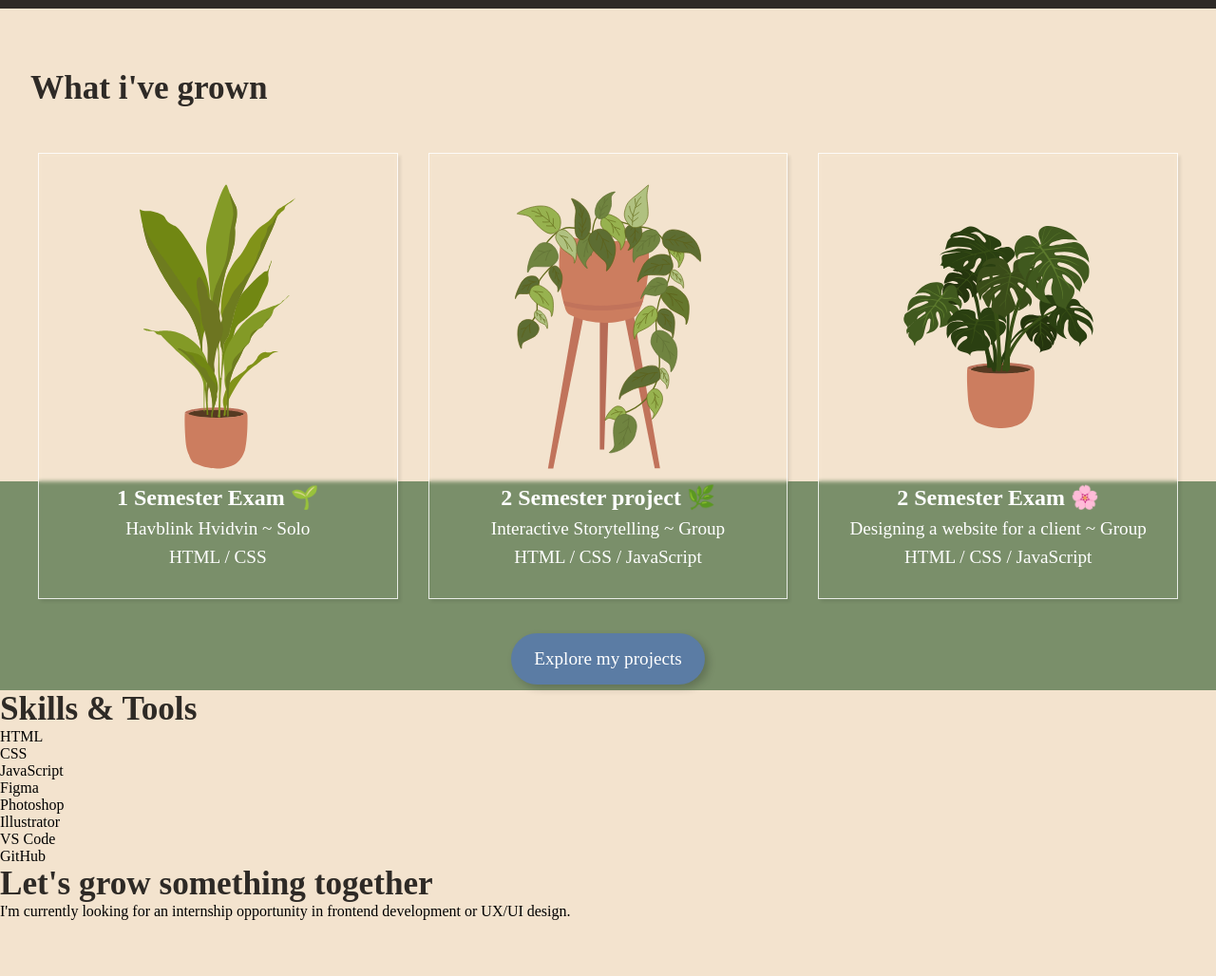
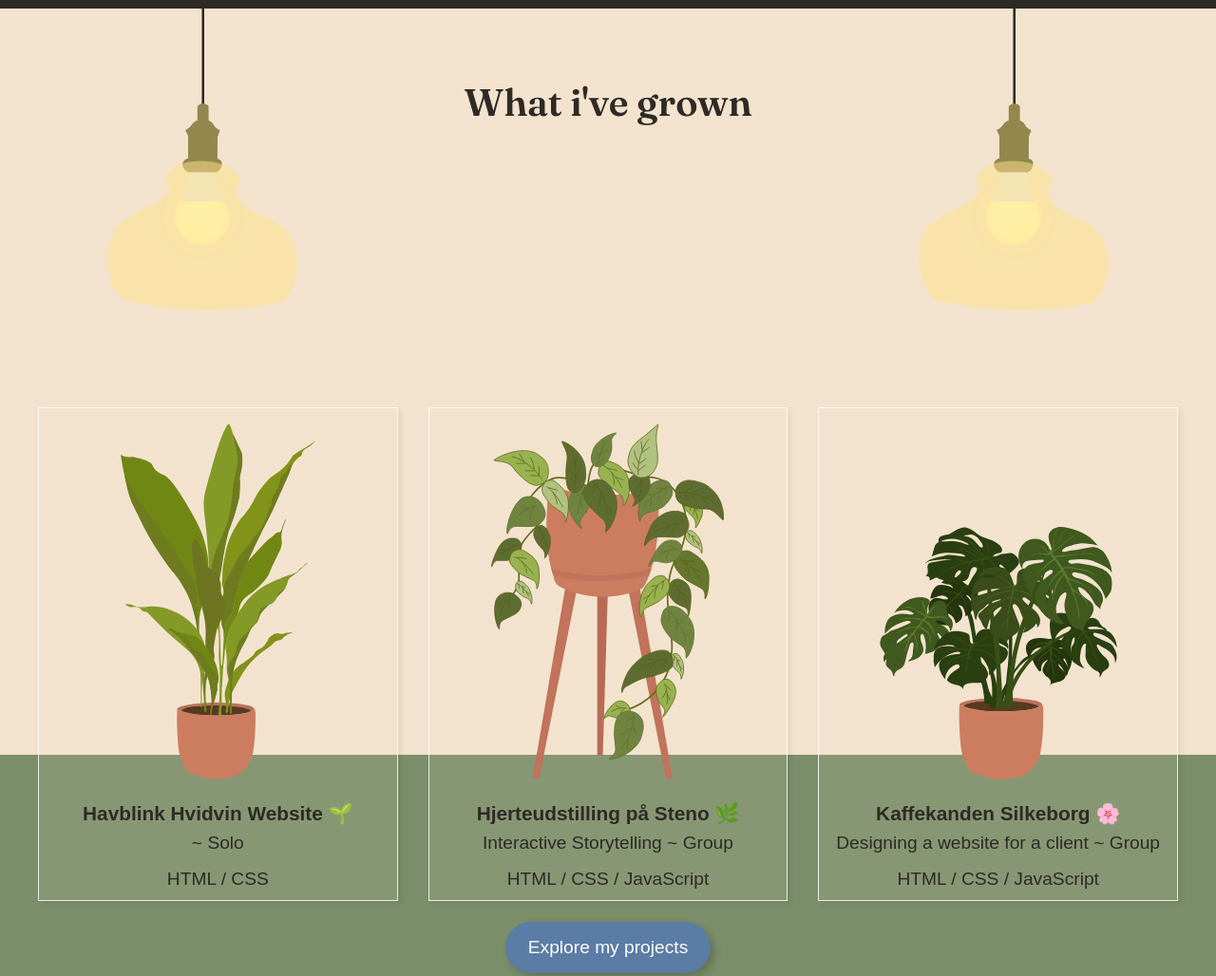
Before and after one commit to SabiRosen/Portfolio-plant, a plain HTML site: page index.html in a window 1280 px wide. Shown: the part 1484-2512 px from the top of the page at 95% size. Drawn offline with Linux system fonts and the light colour scheme.

Commit message:
Forside
Flere ændringer til forsiden, rotation tilføjet til projekt kortene

```diff
--- a/index.html
+++ b/index.html
@@ -6,7 +6,8 @@
     <title>Sabina ~ Digital Garden Portfolio</title>
     <link rel="icon" href="images/logo.svg" type="image/x-icon">
 
-    <link rel ="stylesheet" href="styles.css">
+    <link rel="stylesheet" href="styles.css">
+    <link rel="stylesheet" href="landing.css">
 </head>
 <body>
 
@@ -82,33 +83,62 @@
         <!--============projects sektion==============-->
 
         <section id="projects" class="projects">
+            <div class="projects-lamp-section">
+                <img src="images/lamp2.png" alt="Grow lamp">
                 <h2>What i've grown</h2>
+                <img src="images/lamp2.png" alt="Grow lamp">
+            </div>
 
             <div class="project-list">
-                <div class="project-card">
-                    <img src="images/tall-plant.svg" alt="Project 1">
-                    <div class="project-text">
-                        <h3>1 Semester Exam 🌱</h3>
-                        <p>Havblink Hvidvin ~ Solo</p>
+                <div class="project-flip-card">
+                    <div class="project-flip-card-inner">
+                        <div class="project-flip-card-front">
+                            <img src="images/tall-plant.svg" alt="Project 1 Front">
+                            <h3>Havblink Hvidvin Website 🌱</h3>
+                            <p>~ Solo</p>
                             <p>HTML / CSS</p>
+                        </div>
+                        <div class="project-flip-card-back">
+                            <h3>Havblink Hvidvin Website</h3>
+                            <img src="images/hvidvin-mockup.png" alt="havblink-mockup">
+                            <p>Denne opgave gik ud på at skabe en brand identitet til en vingård, Havblink Hvidvin, og eksekvere den gennem en website.</p>
+                            <p><b>Min rolle:</b> I dette projekt har jeg lavet alt fra design til programmering</p>
+                        </div>
                     </div>
                 </div>
 
-                <div class="project-card">
+                <div class="project-flip-card">
+                    <div class="project-flip-card-inner">
+                        <div class="project-flip-card-front">
                             <img src="images/hanging-plant.svg" alt="Project 2">
-                    <div class="project-text">
-                        <h3>2 Semester project 🌿</h3>
+                            <h3>Hjerteudstilling på Steno 🌿</h3>
                             <p>Interactive Storytelling ~ Group</p>
-                        <p class="tags">HTML / CSS / JavaScript</p>
+                            <p>HTML / CSS / JavaScript</p>
+                        </div>
+                        <div class="project-flip-card-back">
+                            <h3>Hjerteudstilling på Steno</h3>
+                            <img src="images/interactiv-mockup.png" alt="interactive-storytelling-mockup">
+                            <p>Denne opgave handlede om Interactive Storytelling. Vi skulle arbejde med en udstilling på Steno Museet i Aarhus, og lave en digital løsning, som kunne skabe værdi og interesse for udstillingen.</p>
+                            <p><b>Min rolle:</b>I dette projekt har jeg stået for programmering samt illustreringer af de forskellige dyr.</p>
+                        </div>
                     </div>
                 </div>
 
-                <div class="project-card">
+                <div class="project-flip-card">
+                    <div class="project-flip-card-inner">
+                        <div class="project-flip-card-front">
                             <img src="images/monstera.svg" alt="Project 3">
-                    <div class="project-text">
-                        <h3>2 Semester Exam 🌸</h3>
+                            <h3>Kaffekanden Silkeborg 🌸</h3>
                             <p>Designing a website for a client ~ Group</p>
                             <p>HTML / CSS / JavaScript</p>
+                        </div>
+                        <div class="project-flip-card-back">
+                            <h3>Kaffekanden Silkeborg</h3>
+                            <img src="images/kaffekanden-mockup.png" alt="Kaffekanden-mockup">
+                            <p>I denne opgave har vi løst et problem for kunden, Kaffekanden, som ønskede bedre sammenhæng mellem café og deres digitale tilstedeværelse, samt mere fokus på  salgsafdelingen.</p>
+                            <p><b>Min rolle:</b> I dette projekt har jeg stået for en stor del programmering samt design af fysiske elementer og kommunikation med kunden.</p>
+
+                        </div>
                     </div>
                 </div>
             </div>
--- /dev/null
+++ b/landing.css
@@ -0,0 +1,311 @@
+
+/*hero sektion*/
+
+main{
+    margin-top: 6rem;
+}
+
+.hero{
+    display: flex;
+    flex-direction: column;
+    position: relative;
+    min-height: 600px;
+}
+
+.hero-content{
+    position: relative;
+    z-index: 10;
+}
+.hero-content .intro{
+    text-align: left;
+    width: 100%;
+    padding-left: 3rem;
+    padding-top: 3rem;
+    font-size: 2.5rem;
+    font-weight: 600;
+    color: #2E2A26;
+    font-family: fraunces, serif;
+}
+
+.hero-content .sub-intro{
+    text-align: left;
+    padding-left: 3rem;
+    font-size: 1.8rem;
+    font-weight: 400;
+    color: #2E2A26;
+    margin: 1rem 0;
+}
+
+.hero-content h1{
+    text-align: center;
+    padding-left: 2rem;
+    padding-top: 5rem;
+    font-size: 4rem;
+    font-weight: 700;
+    color: #2E2A26;
+    z-index: 20;
+}
+
+.hero-content .hero-description{
+    text-align: center;
+    padding-left: 3rem;
+    font-size: 1.8rem;
+    font-weight: 400;
+    color: #2E2A26;
+    margin: 1rem 0;
+    z-index: 20;
+}
+
+.hero-illustration{
+    position: absolute;
+    display: flex;
+    right: 2rem;
+    top: -60px;
+    z-index: 1;
+}
+
+.hero-illustration img{
+    width: 430px;
+    height: auto;
+    transition: 0.5s ease-in-out;
+}
+
+.btn{
+    display: flex;
+    justify-content: center;
+    width: fit-content;
+    padding: 1rem 1.5rem;
+    background-color: #5B7CA4;
+    color: #ffffff;
+    text-decoration: none;
+    font-weight: 400;
+    font-size: 1.2rem;
+    border-radius: 50px;
+    margin: 10rem auto 0;
+    transition: 0.3s ease-in-out;
+    box-shadow: 4px 4px 8px #00000033;
+}
+.btn:hover{
+    background-color: #48628a;
+    transform: scale(1.05);
+    cursor: pointer;
+}
+
+/*about sektion*/
+
+.about{
+    display: flex;
+    flex-direction: row;
+    align-items: center;
+}
+.about-img{
+    transform: scaleX(-1);
+    width: 600px;
+}
+
+.about-img img{
+    width: 100%;
+    height: auto;
+
+}
+
+.about-content{
+    max-width: 700px;
+}
+
+.about-content p{
+    margin-top: 1rem;
+    font-size: 1.5rem;
+    font-weight: 400;
+    color: #2E2A26;
+    line-height: 1.6;
+}
+
+.about-values{
+    display: flex;
+    gap: 2rem;
+    padding-top: 4rem;
+    justify-content: center;
+}
+
+.line{
+    width: 100%;
+    height: 20px;
+    background-color: #2E2A26;
+}
+
+/*============projects sektion==============*/
+
+.projects{
+    width: 100%;
+    padding: 4rem 2rem;
+    display: flex;
+    flex-direction: column;
+    gap: 2rem;
+    align-items: center;
+    z-index: 2;
+    position: relative;
+}
+
+.projects-lamp-section{
+    display: flex;
+    gap: 1rem;
+    position: relative;
+    z-index: 2;
+    top: -70px;
+}
+.projects-lamp-section img{
+    width: 200px;
+    height: auto;
+    /* filter: drop-shadow(#eea192 2px 0px 4px) */
+}
+
+.projects-lamp-section h2{
+    font-size: 2.5rem;
+    color: #2E2A26;
+    z-index: 2;
+
+    margin: 5rem 10rem 0 10rem;
+}
+
+.project-list{
+    width: 100%;
+    max-width: 1200px;
+    display: grid;
+    grid-template-columns: repeat(3, 1fr);
+    gap: 2rem;
+    align-items: stretch;
+    color: #ffffff;
+    margin-bottom: 2rem;
+
+    position: relative;
+    z-index: 2;
+
+}
+
+.project-flip-card{
+    background-color: transparent;
+    max-width: 400px;
+    min-height: 520px;
+    border: 1px solid #ffffffd4;
+    perspective: 1000px;
+    box-shadow: 3px 3px 6px #00000012;
+}
+
+.project-flip-card-front img {
+    width: 100%;
+    max-width: 250px;
+    aspect-ratio: 2/3;
+    object-fit: contain;
+    height: auto;
+    object-position: bottom;
+    margin-bottom: 1.5rem;
+
+    align-self: center;
+}
+
+.project-flip-card-front h3{
+    font-size: 1.3rem;
+    color: #2E2A26;
+    padding-bottom: 0.5rem;
+}
+.project-flip-card-front p{
+    font-size: 1.2rem;
+    font-weight: 400;
+    color: #2E2A26;
+    padding-bottom: 1rem;
+}
+
+.project-flip-card-inner{
+    position: relative;
+    width: 100%;
+    height: 100%;
+    text-align: left;
+    transition: transform 0.6s;
+    transform-style: preserve-3d;
+}
+
+.project-flip-card:hover .project-flip-card-inner{
+    transform: rotateY(180deg);
+}
+
+.project-flip-card-front, .project-flip-card-back{
+    position: absolute;
+    width: 100%;
+    height: 100%;
+    -webkit-backface-visibility: hidden; /*safari*/
+    backface-visibility: hidden;
+    display: flex;
+    flex-direction: column;
+    justify-content: flex-start;
+    align-items: center;
+    padding: 1rem;
+
+}
+
+.project-flip-card-front{
+    background-color: #f3e3ce1b;
+    color: #2E2A26;
+}
+
+.project-flip-card-back{
+    color: #ffffff;
+    transform: rotateY(180deg);
+
+    background-color: #C97B63;
+}
+
+.project-flip-card-back img{
+    width: 100%;
+    max-width: 300px;
+    aspect-ratio: 4/2;
+    object-fit: contain;
+    height: auto;
+    align-self: center;
+
+    margin: 1.5rem 0;
+}
+.project-flip-card-back h3{
+    font-size: 1.3rem;
+    color: #ffffff;
+    padding-bottom: 0.5rem;
+}
+.project-flip-card-back p{
+    font-size: 1.2rem;
+    font-weight: 400;
+    color: #ffffff;
+    padding-bottom: 1rem;
+}
+
+.line2 {
+    position: absolute;
+    bottom: 0;
+    left: 0;
+    width: 100%;
+    height: 250px;
+    background-color: #7A8F6A;
+
+    z-index: 1;
+}
+
+.line2 .btn {
+    position: relative;
+    z-index: 2;
+    margin: 11rem auto;
+}
+
+
+
+/*contact sektion*/
+
+.contact-illustration{
+    width: 100%;
+    max-width: 400px;
+    height: auto;
+    margin: 0 auto;
+}
+
+.contact-illustration img{
+    width: 50%;
+    height: auto;
+}
--- a/styles.css
+++ b/styles.css
@@ -1,3 +1,8 @@
+@font-face {
+    font-family: fraunces;
+    src: url(fonts/Fraunces-VariableFont_SOFT\,WONK\,opsz\,wght.ttf) format("truetype");
+}
+
 *{
     margin: 0;
     padding: 0;
@@ -13,6 +18,14 @@ h2{
     font-size: 2.2rem;
     font-weight: 600;
     color: #2E2A26;
+}
+
+h1, h2{
+    font-family: fraunces, serif;
+}
+
+h3, p, a{
+    font-family: Arial, Helvetica, sans-serif;
 }
 
 /*header sektion*/
@@ -63,224 +76,3 @@ header nav ul li a{
     font-size: 1.5rem;
     transition: 0.3s ease-in-out;
 }
-
-
-/*hero sektion*/
-
-main{
-    margin-top: 6rem;
-}
-
-.hero{
-    display: flex;
-    flex-direction: column;
-    position: relative;
-    min-height: 600px;
-}
-
-.hero-content{
-    position: relative;
-    z-index: 10;
-}
-.hero-content .intro{
-    text-align: left;
-    width: 100%;
-    padding-left: 3rem;
-    padding-top: 3rem;
-    font-size: 2.5rem;
-    font-weight: 600;
-    color: #2E2A26;
-}
-
-.hero-content .sub-intro{
-    text-align: left;
-    padding-left: 3rem;
-    font-size: 1.8rem;
-    font-weight: 400;
-    color: #2E2A26;
-    margin: 1rem 0;
-}
-
-.hero-content h1{
-    text-align: center;
-    padding-left: 2rem;
-    padding-top: 5rem;
-    font-size: 4rem;
-    font-weight: 700;
-    color: #2E2A26;
-    z-index: 20;
-}
-
-.hero-content .hero-description{
-    text-align: center;
-    padding-left: 3rem;
-    font-size: 1.8rem;
-    font-weight: 400;
-    color: #2E2A26;
-    margin: 1rem 0;
-    z-index: 20;
-}
-
-.hero-illustration{
-    position: absolute;
-    display: flex;
-    right: 2rem;
-    top: -60px;
-    z-index: 1;
-}
-
-.hero-illustration img{
-    width: 430px;
-    height: auto;
-    transition: 0.5s ease-in-out;
-}
-
-.btn{
-    display: flex;
-    justify-content: center;
-    width: fit-content;
-    padding: 1rem 1.5rem;
-    background-color: #5B7CA4;
-    color: #ffffff;
-    text-decoration: none;
-    font-weight: 400;
-    font-size: 1.2rem;
-    border-radius: 50px;
-    margin: 10rem auto 0;
-    transition: 0.3s ease-in-out;
-    box-shadow: 4px 4px 8px #00000033;
-}
-.btn:hover{
-    background-color: #48628a;
-    transform: scale(1.05);
-    cursor: pointer;
-}
-
-/*about sektion*/
-
-.about{
-    display: flex;
-    flex-direction: row;
-    align-items: center;
-}
-.about-img{
-    transform: scaleX(-1);
-    width: 600px;
-}
-
-.about-img img{
-    width: 100%;
-    height: auto;
-
-}
-
-.about-content{
-    max-width: 700px;
-}
-
-.about-content p{
-    margin-top: 1rem;
-    font-size: 1.5rem;
-    font-weight: 400;
-    color: #2E2A26;
-    line-height: 1.6;
-}
-
-.about-values{
-    display: flex;
-    gap: 2rem;
-    padding-top: 4rem;
-    justify-content: center;
-}
-
-.line{
-    width: 100%;
-    height: 20px;
-    background-color: #2E2A26;
-}
-
-/*============projects sektion==============*/
-
-.projects{
-    width: 100%;
-    padding: 4rem 2rem;
-    display: flex;
-    flex-direction: column;
-    gap: 3rem;
-    align-items: center;
-    justify-content: center;
-    z-index: 2;
-
-    position: relative;
-}
-
-.project-list{
-    width: 100%;
-    max-width: 1200px;
-    display: grid;
-    grid-template-columns: repeat(3, 1fr);
-    gap: 2rem;
-    align-items: stretch;
-    color: #ffffff;
-    margin-bottom: 2rem;
-
-    position: relative;
-    z-index: 2;
-
-}
-
-.project-card{
-    backdrop-filter: blur(2px);
-    border: 1px solid #ffffffd4;
-    box-shadow: 3px 3px 3px #00000012;
-
-    padding: 2rem 1.5rem 1.5rem;
-
-    display: flex;
-    flex-direction: column;
-
-    height: 100%;
-    width: 100%;
-}
-
-.project-card img {
-    width: 100%;
-    max-width: 200px;
-    aspect-ratio: 2/3;
-    object-fit: contain;
-    height: auto;
-    margin-bottom: 1rem;
-
-    align-self: center;
-}
-
-
-.project-text {
-    margin-top: auto;
-    text-align: center;
-}
-.project-text h3 {
-    font-size: 1.5rem;
-    margin-bottom: 0.5rem;
-}
-.project-text p {
-    font-size: 1.2rem;
-    margin-bottom: 0.5rem;
-}
-
-
-.line2 {
-    position: absolute;
-    bottom: 0;
-    left: 0;
-    width: 100%;
-    height: 220px;
-    background-color: #7A8F6A;
-
-    z-index: 1;
-}
-
-.line2 .btn {
-    position: relative;
-    z-index: 2;
-}
```
Also changed, not shown: fonts/Fraunces-VariableFont_SOFT,WONK,opsz,wght.ttf (added), images/hvidvin-mockup.png (added), images/interactiv-mockup.png (added), images/kaffekanden-mockup.png (added), images/lamp.png (added), images/lamp2.png (added). Lines whose indentation alone changed are shown as unchanged.
